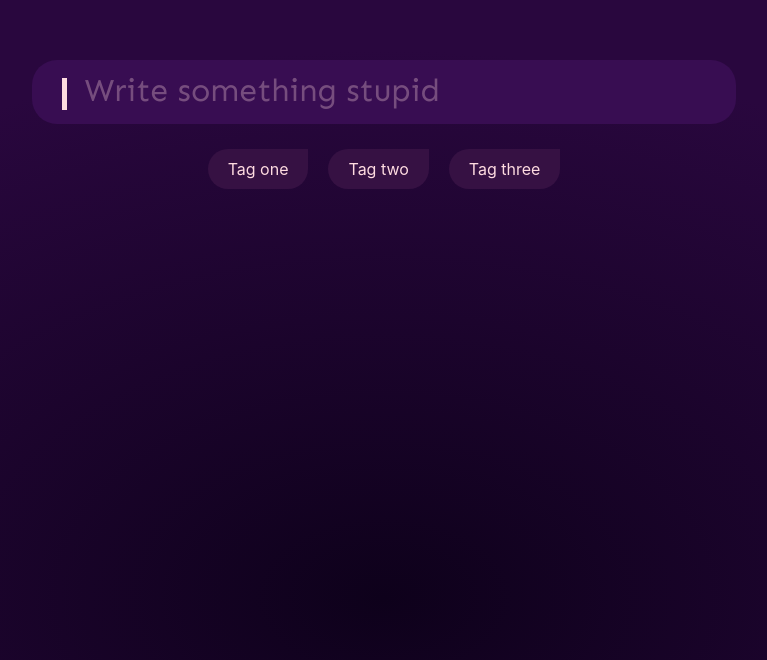
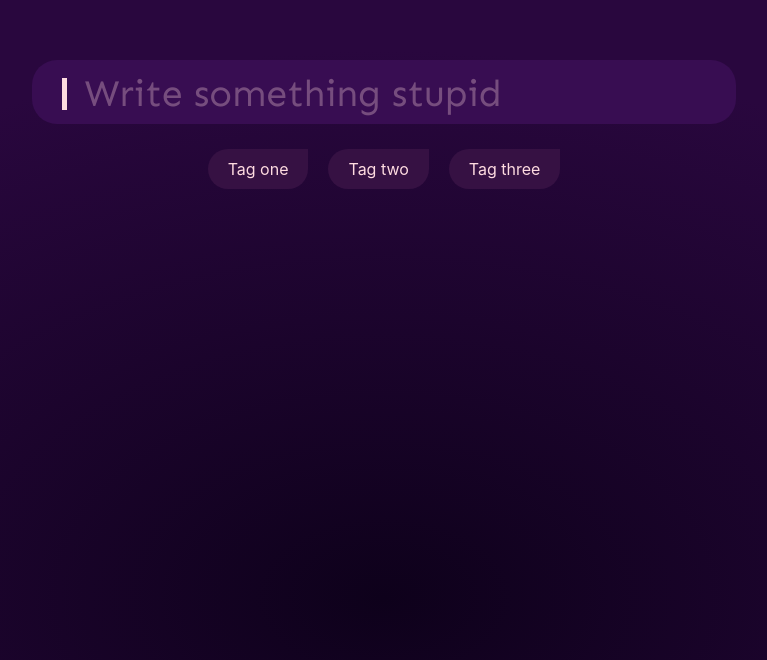
Before and after one commit to DiyanKalaydzhiev23/Synapse, a React (Create React App) app in the folder synapse/: page / in a window 1280 px wide. Shown: the part 140-800 px from the top of the page, without its empty margins (256-1023 px from the left). Built offline with nearby package versions, Linux system fonts and the light colour scheme.

Commit message:
Fixed css on placeholder

```diff
--- a/synapse/src/components/Home/Home.module.css
+++ b/synapse/src/components/Home/Home.module.css
@@ -21,7 +21,7 @@
     margin-left: 3vw;
     margin-right: 2vw;
     padding: 1.4vh 10px 10px 1.8vh;
-    font-size: 2em;
+    font-size: 4.7vh;
     background-color: transparent;
     border-width: 0;
 }
```
